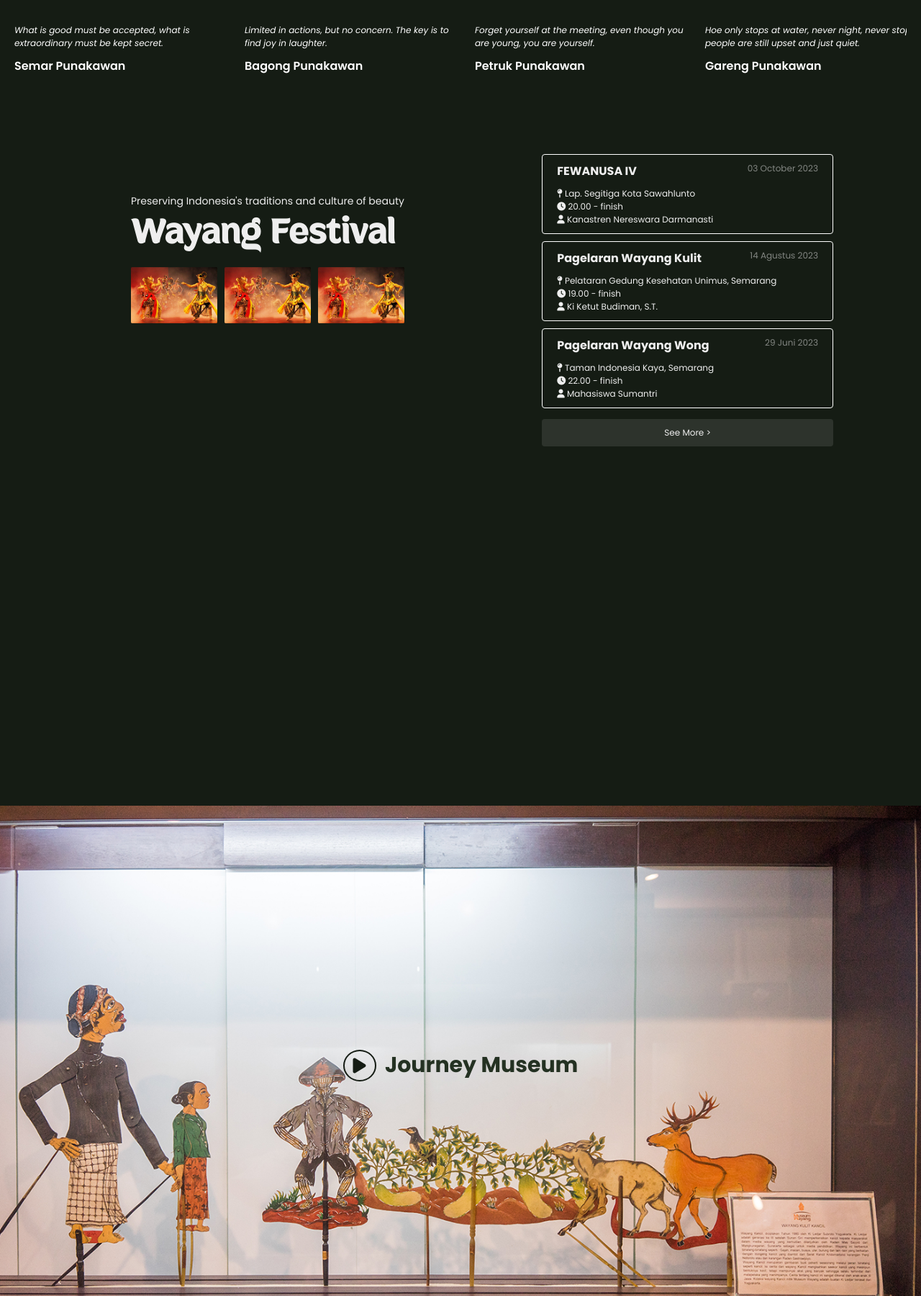
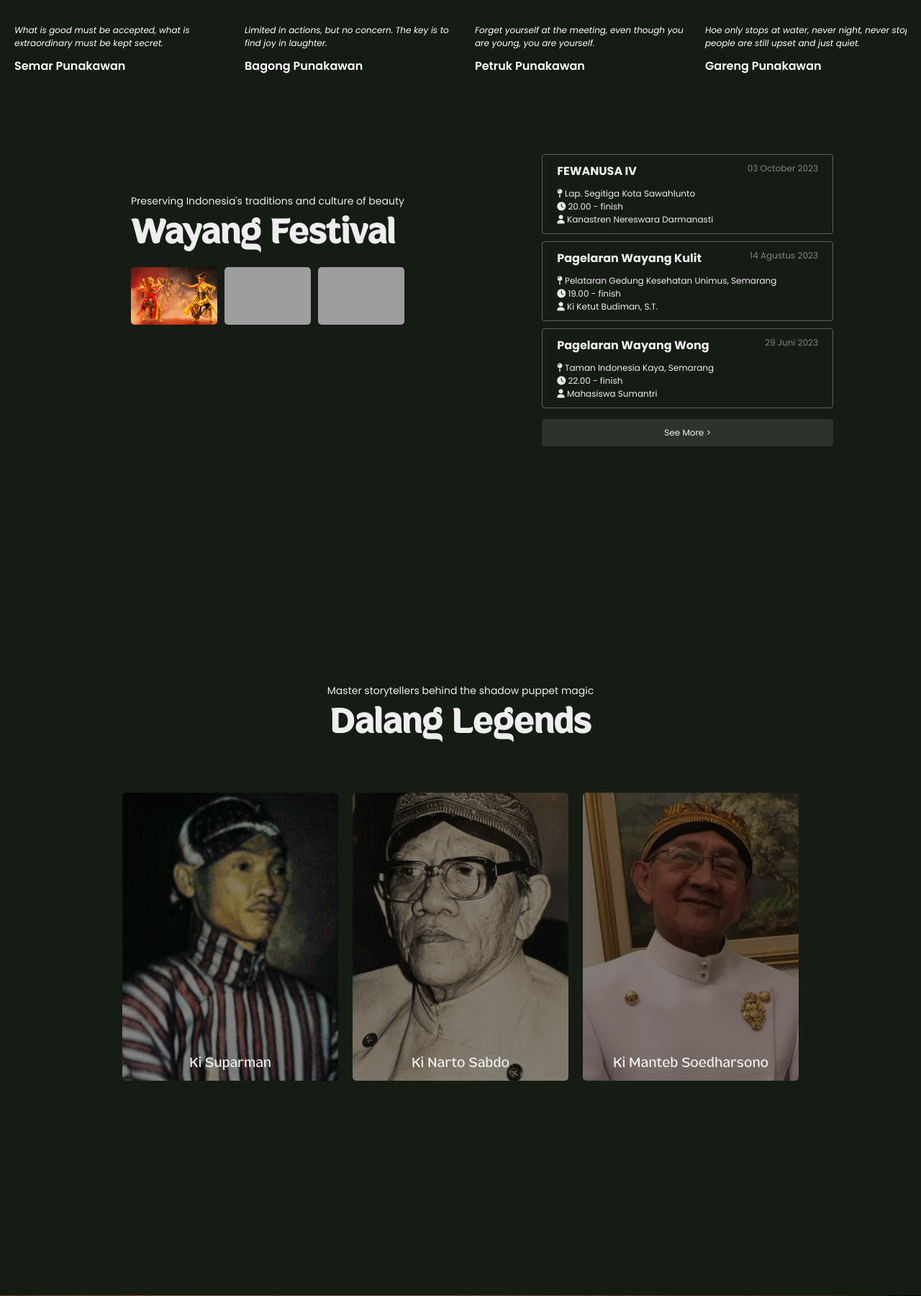
Before and after one commit to msultanalhakim/Srimulat, a PHP site: page / in a window 1280 px wide. Shown: the part 801-2601 px from the top of the page at 72% size. Run offline with PHP 8.4, Linux system fonts and the light colour scheme; some libraries are stand-ins or nearby versions; grey boxes are pictures that could not be loaded.

Commit message:
add section tokoh or dalang legends

```diff
--- a/css/coba.css
+++ b/css/coba.css
@@ -457,7 +457,7 @@ input:checked + .slider:before {
 } */
 
 /* Festival Section */
-.festival-section {
+.festival-section, .tokoh-section {
     background-color: rgb(21, 28, 20, 1);
     width: 100%;
     min-height: 140vh;
@@ -471,18 +471,18 @@ input:checked + .slider:before {
   display: flex;
 }
 
-.festival-content .festival-title {
+.festival-content .festival-title, .tokoh-content .tokoh-title {
     width: 100%;
     padding: 60px;
 }
 
-.festival-content .festival-title h3 {
+.festival-content .festival-title h3, .tokoh-content .tokoh-title h3{
     color: #eeeeee;
     font-size: 50px;
-  font-family: "Mahameru-Medium";
+    font-family: 'Mahameru-Medium';
 }
 
-.festival-content .festival-title p {
+.festival-content .festival-title p, .tokoh-content .tokoh-title p{
     color: #eeeeee;
     font-size: 14px;
 }
@@ -493,7 +493,13 @@ input:checked + .slider:before {
   gap: 10px;
 }
 
-.festival-content .festival-list {
+.festival-content .festival-title .festival-title-image img {
+    width: 120px;
+    height: 80px;
+    border-radius: 5px;
+}
+
+.festival-content .festival-list{
     width: 70%;
     display: flex;
     flex-direction: column;
@@ -501,10 +507,10 @@ input:checked + .slider:before {
     font-size: 12px;
 }
 
-.festival-list .festival-event {
-  -webkit-transition: 0.3s;
-  transition: 0.3s;
-  border: 1px solid #ffffff;
+.festival-list .festival-event{
+    -webkit-transition: .3s;
+    transition: .3s;
+    border: 1px solid rgba(255, 255, 255, 0.3);
     border-radius: 4px;
     margin: 5px 0;
     display: flex;
@@ -517,8 +523,8 @@ input:checked + .slider:before {
   color: #eeeeee;
 }
 
-.festival-list .festival-event:hover {
-  transform: scale(1.1);
+.festival-list .festival-event:hover{
+    transform: scale(1.02);
 }
 
 .festival-list .festival-event .festival-event-head {
@@ -590,6 +596,84 @@ input:checked + .slider:before {
   width: 45%;
   height: 3px;
   border-radius: 1px;
+}
+
+/* tokoh section */
+.tokoh-section {
+    margin-top: -440px;
+    padding-bottom: 200px;
+}
+
+.tokoh-title {
+    display: flex;
+    flex-direction: column;
+    align-items: center;
+    justify-content: center;
+}
+
+.tokoh-section .tokoh-content{
+    width: 100%;
+    margin-top: 170px;
+    display: flex;
+    flex-direction: column;
+}
+
+.tokoh-list {
+    display: flex;
+    justify-content: center;
+    gap: 20px;
+}
+
+.tokoh-list .tokoh {
+    width: 300px;
+    height: 400px;
+    display: flex;
+    justify-content: center;
+    align-items: end;
+    padding-bottom: 10px;
+}
+
+.tokoh p {
+    color: #eeeeee;
+    font-size: 20px;
+    font-family: 'Mahameru-Regular';
+}
+
+.tokoh:hover p {
+    display: none;
+}
+
+#tokoh1 {
+    background: url('../images/dalang/Ki\ Suparman.png')no-repeat;
+    background-size: cover;
+    background-position: center;
+    border-radius: 5px;
+    position: relative;
+}
+#tokoh1:hover {
+    background: url('../images/dalang/Ki\ Suparman.jpg')no-repeat;
+}
+
+#tokoh2 {
+    background: url('../images/dalang/Ki\ Narto\ Sabdo.png')no-repeat;
+    background-size: cover;
+    background-position: center;
+    border-radius: 5px;
+    position: relative;
+}
+#tokoh2:hover {
+    background: url('../images/dalang/Ki\ Narto\ Sabdo.jpg')no-repeat;
+}
+
+#tokoh3 {
+    background: url('../images/dalang/Ki\ Manteb\ Soedharsono.png')no-repeat;
+    background-size: cover;
+    background-position: center;
+    border-radius: 5px;
+    position: relative;
+}
+#tokoh3:hover {
+    background: url('../images/dalang/Ki\ Manteb\ Soedharsono.jpg')no-repeat;
 }
 
 /* Museum Section */
--- a/index.html
+++ b/index.html
@@ -185,9 +185,9 @@
                     <p>Preserving Indonesia's traditions and culture of beauty</p>
                     <h3>Wayang Festival</h3>
                     <div class="festival-title-image">
-            <img src="images/wayang-wong.png" alt="Wayang Wong" width="120" />
-            <img src="images/wayang-wong.png" alt="Wayang Wong" width="120" />
-            <img src="images/wayang-wong.png" alt="Wayang Wong" width="120" />
+                        <img src="images/wayang-wong.png">
+                        <img src="https://asset-2.tstatic.net/jogja/foto/bank/images/sleman-city-hall-gelar-budaya-pagelaran-wayang-kulit.jpg">
+                        <img src="https://pariwisata-arsip.bantulkab.go.id/filestorage/berita/2016/05/tn610/tn610_IMG_9140.JPG">
                     </div>
                 </div>
                 <div class="festival-list">
@@ -198,11 +198,9 @@
                                 <p>03 October 2023</p>
                             </div>
                             <p>
-                <i class="fa-solid fa-map-pin"></i> Lap. Segitiga Kota
-                Sawahlunto<br />
-                <i class="fa-solid fa-clock"></i> 20.00 - finish<br />
-                <i class="fa-solid fa-user"></i> Kanastren Nereswara
-                Darmanasti<br />
+                                <i class="fa-solid fa-map-pin"></i> Lap. Segitiga Kota Sawahlunto<br>
+                                <i class="fa-solid fa-clock"></i> 20.00 - finish<br>
+                                <i class="fa-solid fa-user"></i> Kanastren Nereswara Darmanasti<br>
                             </p>
                         </a>
                     </div>
@@ -213,10 +211,9 @@
                                 <p>14 Agustus 2023</p>
                             </div>
                             <p>
-                <i class="fa-solid fa-map-pin"></i> Pelataran Gedung Kesehatan
-                Unimus, Semarang<br />
-                <i class="fa-solid fa-clock"></i> 19.00 - finish<br />
-                <i class="fa-solid fa-user"></i> Ki Ketut Budiman, S.T.<br />
+                                <i class="fa-solid fa-map-pin"></i> Pelataran Gedung Kesehatan Unimus, Semarang<br>
+                                <i class="fa-solid fa-clock"></i> 19.00 - finish<br>
+                                <i class="fa-solid fa-user"></i> Ki Ketut Budiman, S.T.<br>
                             </p>
                         </a>
                     </div>
@@ -227,14 +224,34 @@
                                 <p>29 Juni 2023</p>
                             </div>
                             <p>
-                <i class="fa-solid fa-map-pin"></i> Taman Indonesia Kaya,
-                Semarang<br />
-                <i class="fa-solid fa-clock"></i> 22.00 - finish<br />
-                <i class="fa-solid fa-user"></i> Mahasiswa Sumantri<br />
+                                <i class="fa-solid fa-map-pin"></i> Taman Indonesia Kaya, Semarang<br>
+                                <i class="fa-solid fa-clock"></i> 22.00 - finish<br>
+                                <i class="fa-solid fa-user"></i> Mahasiswa Sumantri<br>
                             </p>
                         </a>
                     </div>
-          <a href="" class="festival-event-foot"> See More > </a>
+                    <a href="" class="festival-event-foot">
+                        See More >
+                    </a>
+                </div>
+            </div>
+        </div>
+        <div class="tokoh-section">
+            <div class="tokoh-content">
+                <div class="tokoh-title">
+                    <p>Master storytellers behind the shadow puppet magic</p>
+                    <h3>Dalang Legends</h3>
+                </div>
+                <div class="tokoh-list">
+                    <div id="tokoh1" class="tokoh">
+                        <p>Ki Suparman</p>
+                    </div>
+                    <div id="tokoh2" class="tokoh">
+                        <p>Ki Narto Sabdo</p>
+                    </div>
+                    <div id="tokoh3" class="tokoh">
+                        <p>Ki Manteb Soedharsono</p>
+                    </div>
                 </div>
             </div>
         </div>
@@ -243,8 +260,7 @@
             <div class="museum-content">
                 <div class="museum-title">
                     <div class="museum-play">
-            <a href="#"><i class="fa-solid fa-play"></i></a>
-            <h4>Journey Museum</h4>
+                        <a href="#"><i class="fa-solid fa-play"></i></a><h4> Journey Museum</h4>
                     </div>
                 </div>
             </div>
```
Also changed, not shown: images/dalang/Ki Manteb Soedharsono.jpg (added), images/dalang/Ki Manteb Soedharsono.png (added), images/dalang/Ki Narto Sabdo.jpg (added), images/dalang/Ki Narto Sabdo.png (added), images/dalang/Ki Suparman.jpg (added), images/dalang/Ki Suparman.png (added). Lines whose indentation alone changed are shown as unchanged.
